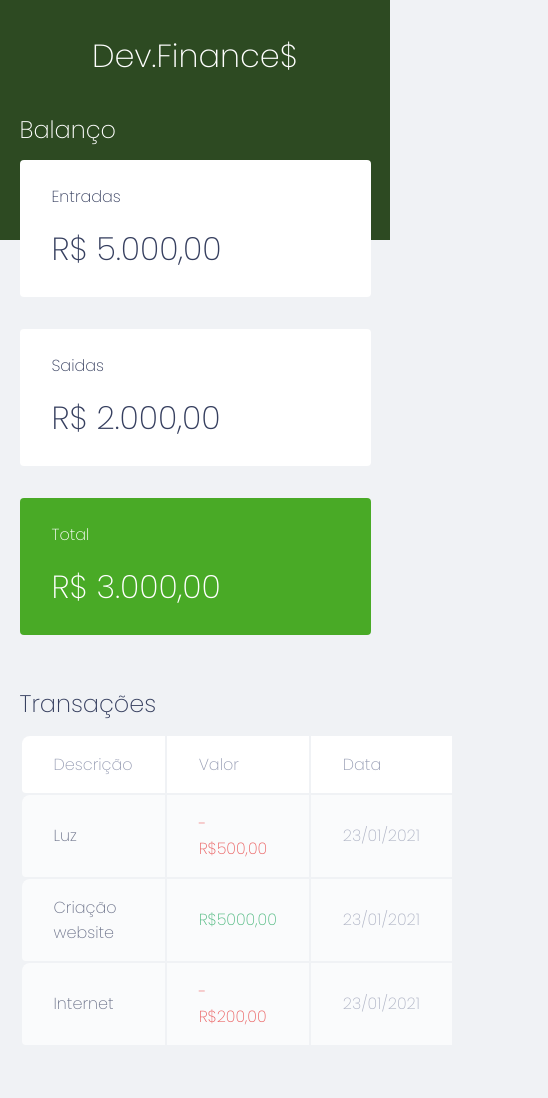
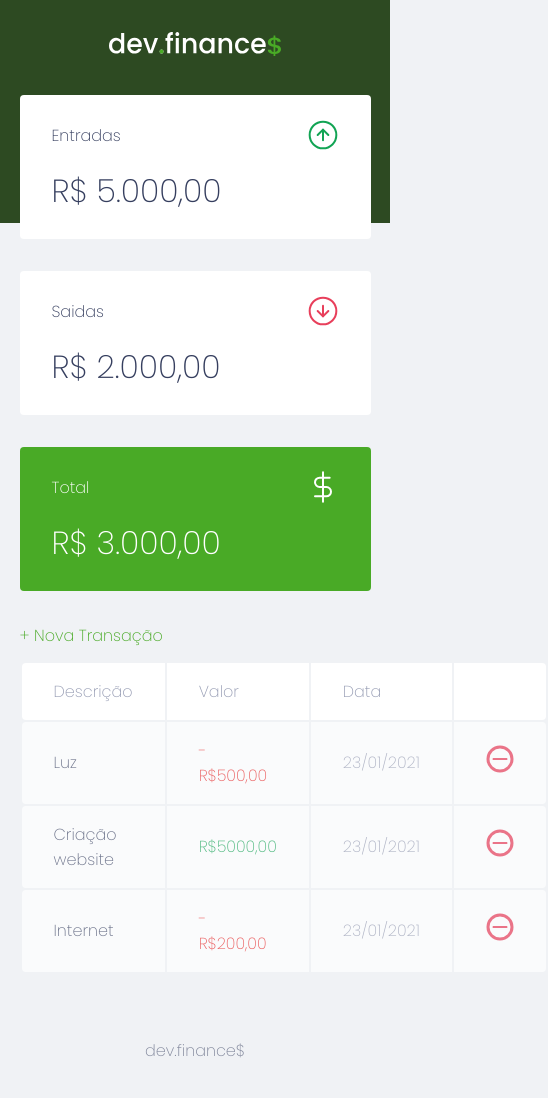
Before and after one commit to opsrobs/Maratona_discover, a plain HTML site: page index.html in a window 390 px wide. Shown: the top 1098 px of the page, 548 px wide, since content can reach past the window. Drawn offline with Linux system fonts and the light colour scheme.

Commit message:
iniciando responsividade para telas maiores

```diff
--- a/index.html
+++ b/index.html
@@ -16,36 +16,44 @@
 <body>
 
     <header>
-        <h1 id="logo">Dev.Finance$</h1>
+        <img src="./assets/logo.svg" alt="Logo Dev Finance">
     </header>
 
     <main class="container">
         <section id="balance">
-            <h2>Balanço</h2>
+            <h2 class="sr-only">Balanço</h2>
 
             <div class="card">
-                <h3>Entradas</h3>
+                <h3>
+                    <span>Entradas</span>
+                    <img src="./assets/income.svg" alt="Imagen de entradas">
+                </h3>
                 <p>R$ 5.000,00</p>
             </div>
             <div class="card">
-                <h3>Saidas</h3>
+                <h3><span>Saidas</span>
+                    <img src="./assets/expense.svg" alt="Imagen de saidas"></h3>
                 <p>R$ 2.000,00</p>
             </div>
             <div class="card total">
-                <h3>Total</h3>
+                <h3><span>Total</span>
+                    <img src="./assets/total.svg" alt="Imagen de total"></h3>
                 <p>R$ 3.000,00</p>
             </div>
 
         </section>
 
         <section id="transaction">
-            <h2>Transações</h2>
+            <h2 class="sr-only">Transações</h2>
+
+            <a href="#" class="button new">+ Nova Transação</a>
         <table id="Data-table">
             <thead>
                 <tr>
                     <th>Descrição</th>
                     <th>Valor</th>
                     <th>Data</th>
+                    <th></th>
                 </tr>
             </thead>
             <tbody>
@@ -53,16 +61,25 @@
                     <td class="description">Luz</td>
                     <td class="expense">- R$500,00</td>
                     <td class="date">23/01/2021</td>
+                    <td>
+                        <img src="./assets/minus.svg" alt="Remover transação">
+                    </td>
                 </tr>
                 <tr>
                     <td class="description">Criação website</td>
                     <td class="income"> R$5000,00</td>
                     <td class="date">23/01/2021</td>
+                    <td>
+                        <img src="./assets/minus.svg" alt="Remover transação">
+                    </td>
                 </tr>
                 <tr>
                     <td class="description">Internet</td>
                     <td class="expense">- R$200,00</td>
                     <td class="date">23/01/2021</td>
+                    <td>
+                        <img src="./assets/minus.svg" alt="Remover transação">
+                    </td>
                 </tr>
             </tbody>
         </table>
--- a/style.css
+++ b/style.css
@@ -13,6 +13,18 @@ body{
     background: #f0f2f5;
     font-family: 'Poppins', sans-serif;
 }
+
+.sr-only{
+    position: absolute;
+    width: 1px;
+    height: 1px;
+    padding: 0;
+    margin: -1px;
+    overflow: hidden;
+    clip: rect(0,0,0,0);
+    white-space: nowrap;
+    border-width: 0;
+}
 .container{
     width: min(90vw, 800px);
     margin: auto;
@@ -26,6 +38,22 @@ h2{
 
     font-weight: normal;
 }
+
+/* ============================Links & buttons====================*/
+a{
+    color: #49AA26;
+    text-decoration: none;
+}
+
+a:hover{
+    color: 3dd705;
+
+}
+.button.new{
+    display: inline-block;
+    margin-bottom: .8rem;
+}
+
 /* ============================Header====================*/
 
 header{
@@ -62,6 +90,10 @@ header{
 .card h3{
     font-weight: normal;
     font-size: 1rem;
+
+    display: flex;
+    align-items: center;
+    justify-content: space-between;
 }
 
 .card p{
@@ -85,7 +117,13 @@ header{
 }
 table thead tr th:first-child,
 table tbody tr td:first-child{
-    border-radius: 0.5rem 0 0 0.25rem;
+    border-radius: 0.25rem 0 0 0.25rem;
+}
+
+table thead tr th:last-child,
+table tbody tr td:last-child{
+    border-radius: 0 0.25rem 0.25rem 0;
+
 }
 
 table th{
```
